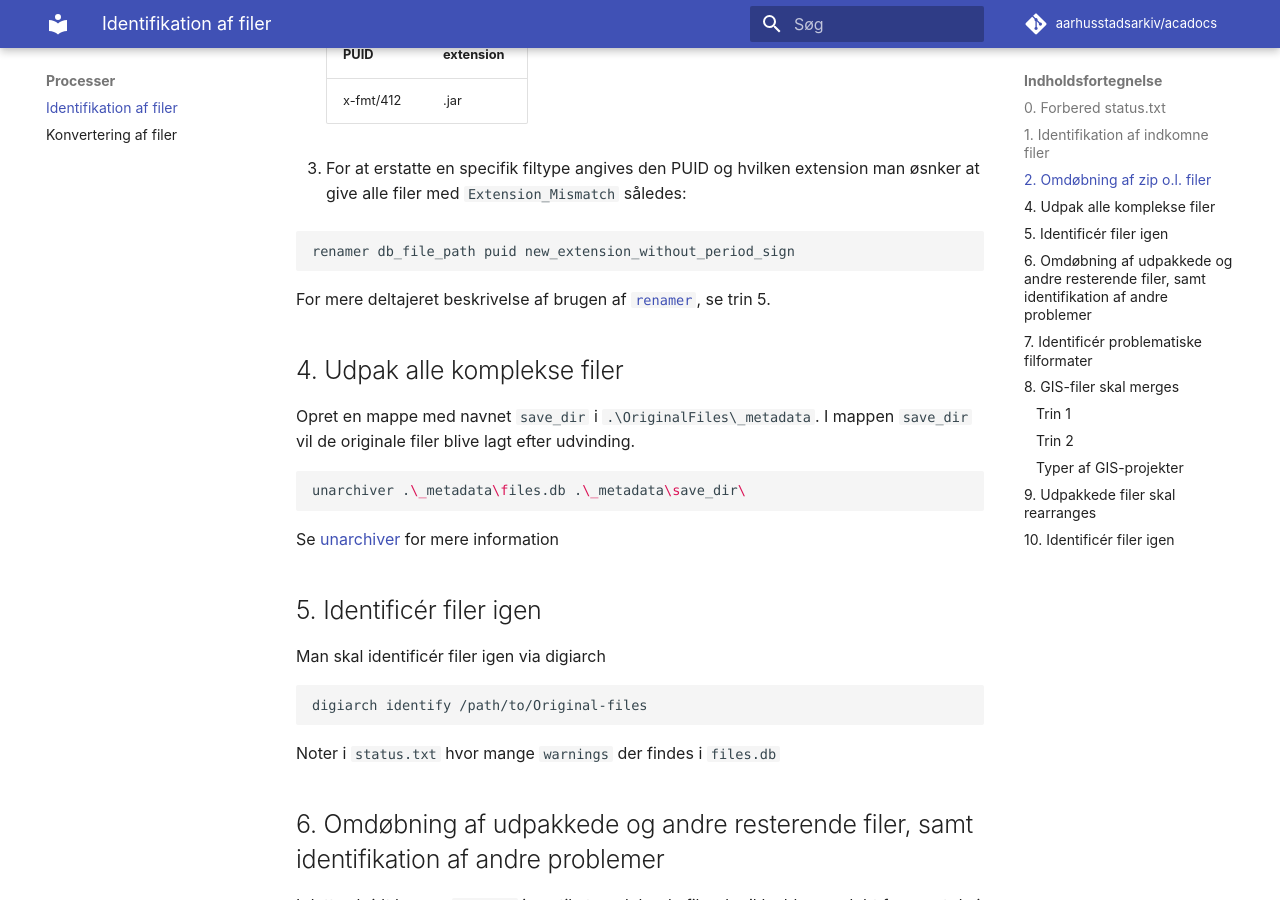
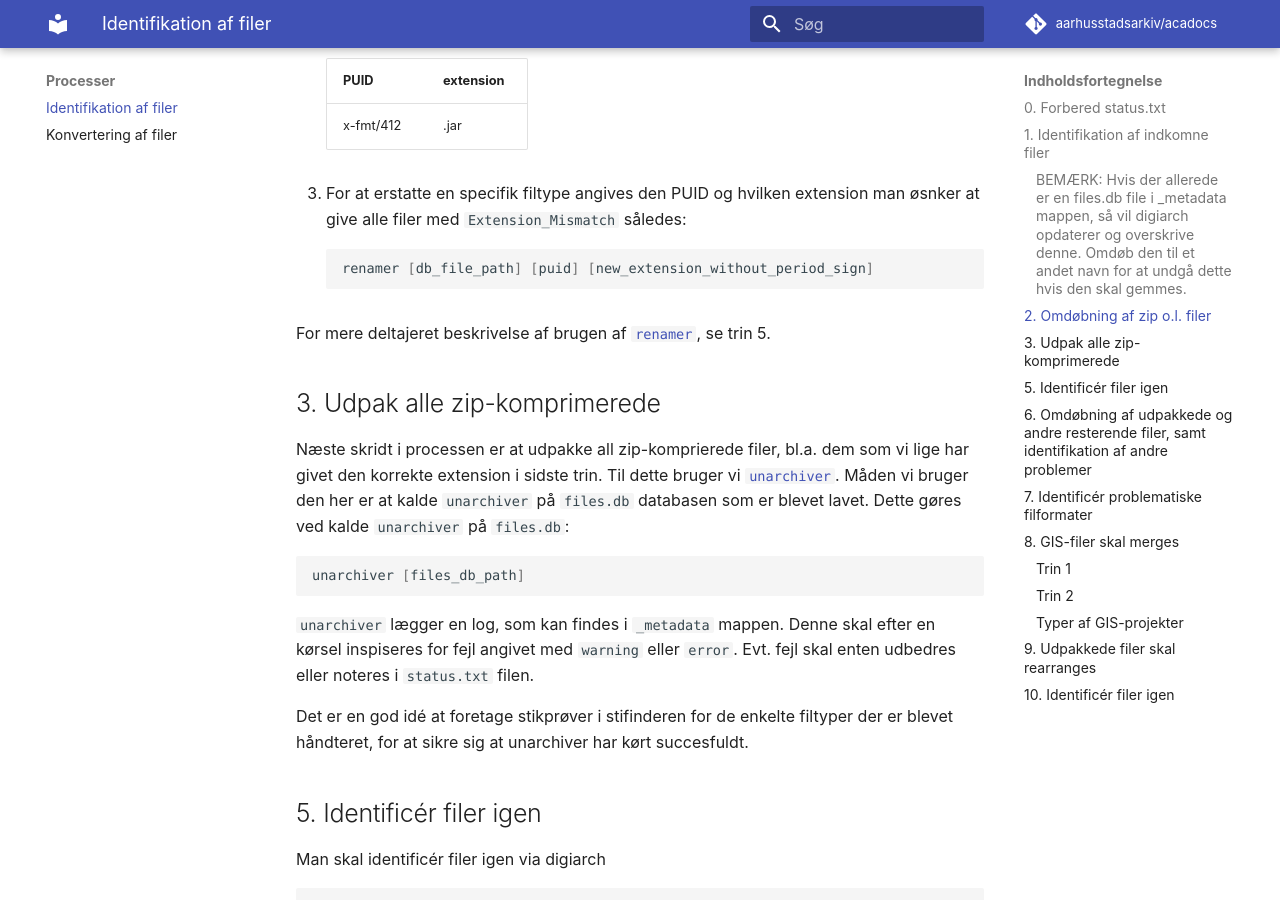
Before and after one commit to aarhusstadsarkiv/acadocs, an MkDocs documentation site: the page built from docs/processes/identify-files.md, in a window 1280 px wide and 900 px high, scrolled down 3076 px. Built offline with MkDocs 1.6.1 and Material for MkDocs 9.7.7, drawn with Linux system fonts in a browser that asks for light colours; comment, search, counter and statistics services are not loaded; some of the changed text lies outside the part shown.

Commit message:
139 udpak alle komplekse filer skal flyttes (#166)
* Har opdateret punkt 1 under idnetifiaktion af filer sådan det er merer klart og illustrere vores opdateret process

* Opdaterede sektion 2 af identifikation af filer

* Tiføjede beskrivelse af hvilke typer af .zip filer der normalt skal undgåes

* Rewrote most of point 3 in identify_files

* Update docs/processes/identify-files.md

---------

Co-authored-by: Magnus Lindholm <malini@aarhus.dk>
Co-authored-by: Valdemar Emil Otte Petersen <36330221+ValdemarOtte@users.noreply.github.com>
Co-authored-by: Valdemar Emil Otte Petersen <emilotte888@gmail.com>

````diff
--- a/docs/processes/identify-files.md
+++ b/docs/processes/identify-files.md
@@ -5,6 +5,7 @@
 Ved processens begyndelse oprettes en `status.txt` i den relevante `_metadata`-mappe (eg. `AVID.AARS.78.1\OriginalFiles\_metadata`). I dette dokument noteres hvor langt man er kommet i processen, hvilke fejl og problemer man er stødt på undervejs, og hvilke manuelle rettelser man har foretaget.
 
 Ved processens begyndelse oprettes en `status.txt` i den relevante `_metadata`-mappe (eg. `AVID.AARS.78.1\OriginalFiles\_metadata`). I dette dokument noteres hvor langt man er kommet i processen, hvilke fejl og problemer man er stødt på undervejs, og hvilke manuelle rettelser man har foretaget.
+
 
 Hver gang et værktøj har kørt inspiceres nogle af de berørte filer manuelt i stifinderen, for at sikre sig at værktøjet har kørt succesfuldt.
 
@@ -39,13 +40,15 @@
 Før alt andet skal de indkomne filer så vidt muligt identificeres.
 Især ved store afleveringer, kan identifiaktionen dog tage lang tid. Man kan derfor med fordel køre den i baggrunden, mens andre opgaver løses, eller natten over.
 
-Selve identifikationen af filer gøres med [`digiarch's`](../tools/digiarch.md) `process`-kommando. Man skal huske at køre denne på `Original-files`.
 
-```Bash
-digiarch identify /path/to/Original-files
+Selve identifikationen af filer gøres med [`digiarch's`](../tools/digiarch.md) `process`-kommando. Man skal huske at køre denne på `Original-files`. Hvis man står i roden på en aflevering så køre digiarch på 'Original-files' mappen ved følgende kommando:
+
+```bash
+digiarch .\Original_files\ identify
 ```
 
-> **BEMÆRK**: Hvis der allerede er en `files.db` file i `_metadata` mappen, så vil digiarch opdaterer og overskrive denne. Omdøb den til et andet navn for at undgå dette hvis den skal gemmes
+> #### **BEMÆRK**: Hvis der allerede er en `files.db` file i `_metadata` mappen, så vil digiarch opdaterer og overskrive denne. Omdøb den til et andet navn for at undgå dette hvis den skal gemmes.
+
 
 Den af 'digiarch' producerede 'files.db'-fil inspiceres herefter i DB Browser. Det er vigtigt at danne sig et overblik over følgende:
 
@@ -57,6 +60,7 @@
 ## 2. Omdøbning af zip o.l. filer
 
 Digiarch benytter [Siegfried](https://www.itforarchivists.com/siegfried/) til at identificere langt størstedelen af vores filer. Den bygger så selv på PRONOM databasen og andre lignende databaser over fil typer.
+
 
 I sin identifikation af fil typer kan Siegfried godt være lidt pedantisk. Derfor sker det at den særligt identificerer filer i et zip-format forkert. Mange filer i zip-formater vil derfor havde en warning der siger `Extension_Mismatch`.
 
@@ -84,22 +88,25 @@
     | x-fmt/412 | .jar      |
 
 3. For at erstatte en specifik filtype angives den PUID og hvilken extension man øsnker at give alle filer med  `Extension_Mismatch` således:
+    ```Bash
+    renamer [db_file_path] [puid] [new_extension_without_period_sign]
+    ```
 
-```Bash
-renamer db_file_path puid new_extension_without_period_sign
-```
 
 For mere deltajeret beskrivelse af brugen af [`renamer`](../tools/renamer.md), se trin 5.
 
-## 4. Udpak alle komplekse filer
-
-Opret en mappe med navnet `save_dir` i `.\OriginalFiles\_metadata`. I mappen `save_dir` vil de originale filer blive lagt efter udvinding.
+## 3. Udpak alle zip-komprimerede
+Næste skridt i processen er at udpakke all zip-komprierede filer, bl.a. dem som vi lige har givet den korrekte extension i sidste trin.
+Til dette bruger vi [`unarchiver`](../tools/unarchiver.md). Måden vi bruger den her er at kalde `unarchiver` på `files.db` databasen som er blevet lavet. Dette gøres ved kalde `unarchiver` på `files.db`:
 
 ```Bash
-unarchiver .\_metadata\files.db .\_metadata\save_dir\
+unarchiver [files_db_path]
 ```
 
-Se [unarchiver](../tools/unarchiver.md) for mere information
+`unarchiver` lægger en log, som kan findes i `_metadata` mappen. Denne skal efter en kørsel inspiseres for fejl angivet med `warning` eller `error`. Evt. fejl skal enten udbedres eller noteres i `status.txt` filen.
+
+Det er en god idé at foretage stikprøver i stifinderen for de enkelte filtyper der er blevet håndteret, for at sikre sig at unarchiver har kørt succesfuldt.
+
 
 ## 5. Identificér filer igen
 
````
